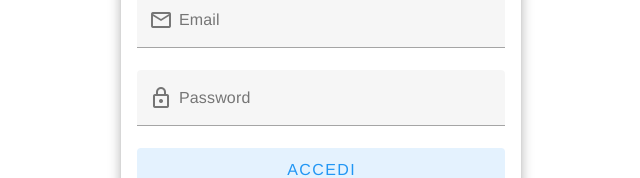
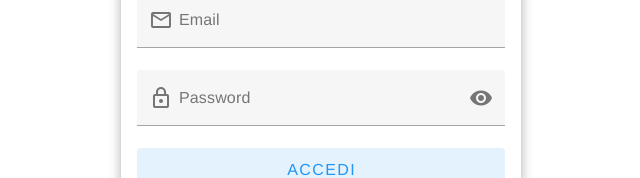
Before and after one commit to tribuSimo/DREAMDRIVE, a Vue app: page /login in a window 1280 px wide. Shown: the part 290-468 px from the top of the page, without its empty margins (319-959 px from the left). Built offline with nearby package versions, Linux system fonts and the light colour scheme.

Commit message:
cambiato il campo password in login e registrazione(mostra/nascondi password)

```diff
--- a/src/components/login.vue
+++ b/src/components/login.vue
@@ -1,7 +1,6 @@
 <template>
   <div>
-    <v-img class="mx-auto my-6"
-      src="logo.jpg" width="150px" height="150px"></v-img>
+    <v-img class="mx-auto my-6" src="logo.jpg" width="150px" height="150px"></v-img>
 
     <v-card class="loginCard" elevation="8" max-width="448" rounded="lg">
       <v-card-title>
@@ -13,8 +12,11 @@
           <v-text-field v-model="email" label="Email" outlined required :rules="emailRules"
             prepend-inner-icon="mdi-email-outline"></v-text-field>
 
-          <v-text-field v-model="password" label="Password" outlined required type="password" :rules="passwordRules"
-            prepend-inner-icon="mdi-lock-outline"></v-text-field>
+          <v-text-field v-model="password" :append-inner-icon="visible ? 'mdi-eye-off' : 'mdi-eye'"
+            :type="visible ? 'text' : 'password'" @click:append-inner="toggleVisibility" @focus="visible = true"
+            @blur="visible = false" label="Password" outlined required :rules="passwordRules"
+            prepend-inner-icon="mdi-lock-outline">
+          </v-text-field>
 
           <v-btn type="submit" block color="blue" size="large" variant="tonal">Accedi</v-btn>
 
@@ -36,6 +38,7 @@ export default {
     return {
       email: '',
       password: '',
+      visible: false,
       emailRules: [
         v => !!v || 'Il campo Email è richiesto',
         v => /.+@.+\..+/.test(v) || "L'indirizzo email non è valido",
@@ -76,7 +79,10 @@ export default {
         // Gestione degli errori in caso di fallimento della richiesta
         console.error('Errore durante il login:', error);
       }
-    }
+    },
+    toggleVisibility() {
+      this.visible = !this.visible;
+    },
   }
 };
 </script>
--- a/src/components/registrazione.vue
+++ b/src/components/registrazione.vue
@@ -10,8 +10,11 @@
           <v-text-field v-model="email" label="Email" outlined required :rules="emailRules"
             prepend-inner-icon="mdi-email-outline"></v-text-field>
 
-          <v-text-field v-model="password" label="Password" outlined required type="password" :rules="passwordRules"
-            prepend-inner-icon="mdi-lock-outline"></v-text-field>
+          <v-text-field v-model="password" :append-inner-icon="visible ? 'mdi-eye-off' : 'mdi-eye'"
+            :type="visible ? 'text' : 'password'" @click:append-inner="toggleVisibility" @focus="visible = true"
+            @blur="visible = false" label="Password" outlined required :rules="passwordRules"
+            prepend-inner-icon="mdi-lock-outline">
+          </v-text-field>
 
           <v-text-field v-model="dataNascita" label="Data di nascita" outlined required readonly
             prepend-inner-icon="mdi-calendar" @click="showDatePicker()"></v-text-field>
@@ -51,6 +54,7 @@
         email: '',
         password: '',
         dataNascita: null,
+        visible : false,
         emailRules: [
           v => !!v || 'Il campo Email è richiesto',
           v => /.+@.+\..+/.test(v) || 'L\'indirizzo email non è valido',
@@ -108,6 +112,9 @@
           }
         });
       },
+      toggleVisibility() {
+        this.visible = !this.visible;
+      },
     }
   };
   </script>
```
